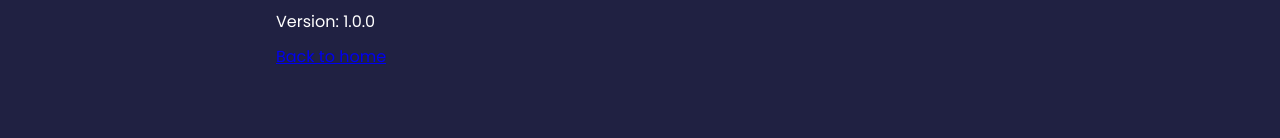
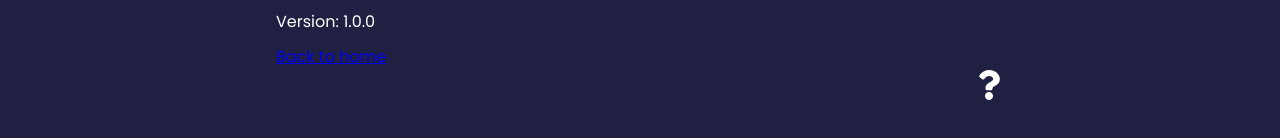
Before and after one commit to MareikeHeuer/feedback-app-react-course-2022, a React (Create React App) app: page /about in a window 1280 px wide. Shown: the part 198-336 px from the top of the page. Built offline with nearby package versions, Linux system fonts and the light colour scheme.

Commit message:
Add AboutIconLink component & replace anchor tags with Link tags in order to not refresh page

```diff
--- a/src/App.js
+++ b/src/App.js
@@ -7,6 +7,7 @@
 import FeedbackStats from "./components/FeedbackStats";
 import FeedbackList from "./components/FeedbackList";
 import FeedbackData from "./data/FeedbackData";
+import AboutIconLink from "./components/AboutIconLink";
 import AboutPage from "./pages/AboutPage";
 
 function App() {
@@ -44,6 +45,7 @@
           ></Route>
           <Route path="/about" element={<AboutPage />} />
         </Routes>
+        <AboutIconLink />
       </div>
     </Router>
   );
--- /dev/null
+++ b/src/components/AboutIconLink.jsx
@@ -0,0 +1,15 @@
+import React from "react";
+import { FaQuestion } from "react-icons/fa";
+import { Link } from "react-router-dom";
+
+function AboutIconLink() {
+  return (
+    <div className="about-link">
+      <Link to="/about">
+        <FaQuestion size={30} />
+      </Link>
+    </div>
+  );
+}
+
+export default AboutIconLink;
--- a/src/pages/AboutPage.jsx
+++ b/src/pages/AboutPage.jsx
@@ -1,4 +1,5 @@
 import React from "react";
+import { Link } from "react-router-dom";
 import Card from "../components/shared/Card";
 
 function AboutPage() {
@@ -7,7 +8,7 @@
       <h1>About This Project</h1>
       <p>This is a React app to leave feedback about a product or service</p>
       <p>Version: 1.0.0</p>
-      <a href="/">Back to home</a>
+      <Link to="/">Back to home</Link>
     </div>
   );
 }
```
